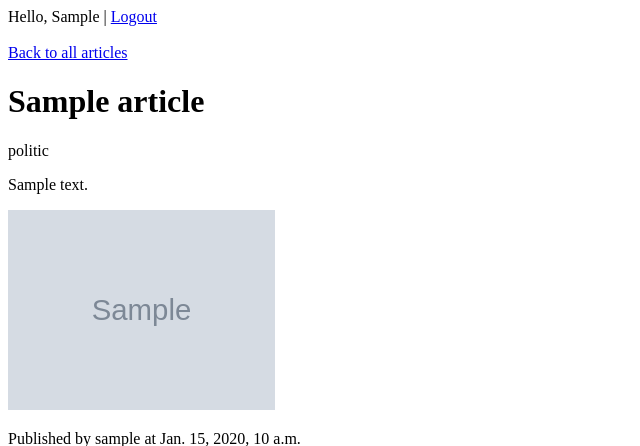
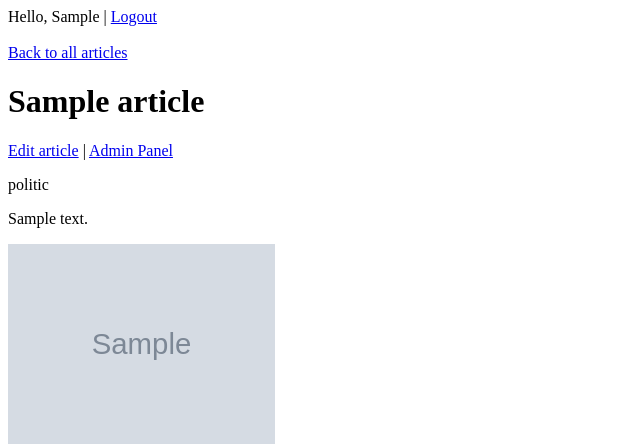
Before and after one commit to 4sokky/Final-Project-of-IT-Academy-Python-Web-Dev-course, a Django app: a page that uses main/templates/main/articles/detailed_article.html in a window 1280 px wide. Shown: the top 446 px of the page, without its empty margins (0-640 px from the left). Run offline with Django 3.2, Linux system fonts and the light colour scheme; a user stored in the database is signed in; tables that the repository leaves empty hold one stand-in row (values such as "Sample post"); grey boxes marked "Sample" are stand-in pictures.

Commit message:
Iteration 7: Added possibility to Edit and Delete articles from Admin Panel

```diff
--- a/main/forms.py
+++ b/main/forms.py
@@ -2,12 +2,19 @@ from django import forms
 from . import models
 
 
-class ArticleForm(forms.ModelForm):
+class ArticleCreateForm(forms.ModelForm):
     class Meta:
         model = models.Articles
-        fields = ('title', 'body', 'article_subject', 'image', 'created_by')     # TODO: Don't need to choose user
+        fields = ('title', 'body', 'article_subject', 'image', 'created_by')
+        # TODO: Don't need to choose user
         # TODO: Fix img upload from form
-        # TODO: Limit characters for fields in html
+        # TODO: Limit characters for fields
+
+
+class ArticleEditForm(forms.ModelForm):
+    class Meta:
+        model = models.Articles
+        fields = ('title', 'body', 'article_subject', 'image', 'created_by')
 
 
 class CommentsForm(forms.ModelForm):
--- a/main/models.py
+++ b/main/models.py
@@ -29,7 +29,7 @@ class Articles(models.Model):
         ('auto', 'Article about auto'),
         ('realty', 'Realty article'),
     ]
-    article_subject = models.CharField(max_length=42, choices=ARTICLE_SUBJECT, default='politic')   # TODO: Test without default
+    article_subject = models.CharField(max_length=42, choices=ARTICLE_SUBJECT, default='politic')   # TODO: Try it without default
 
     def __str__(self):
         return self.title
--- a/main/templates/main/admin/admin_panel.html
+++ b/main/templates/main/admin/admin_panel.html
@@ -7,7 +7,6 @@
     <h1>Articles Admin Panel</h1>
     <h3><a href="{% url "main:create_form" %}"> Create new article </a></h3>
     {% for article in articles %}
-        <p><a href="{{ article.get_absolute_url }}">{{ article.title }}</a> - <a href="#">Edit</a> | <a href="#">Delete</a></p>
-        <!-- TODO: Make it possible to edite and delete -->
+        <p><a href="{{ article.get_absolute_url }}">{{ article.title }}</a> - <a href="{% url 'main:edit_article' article.slug %}">Edit</a> | <a href="{% url 'main:delete_article' article.slug %}">Delete</a></p>
     {% endfor %}
 {% endblock %}
--- a/main/templates/main/articles/detailed_article.html
+++ b/main/templates/main/articles/detailed_article.html
@@ -5,6 +5,9 @@
 {% block body %}
     <br><a href="{% url "main:index" %}">Back to all articles</a><br>
     <h1>{{ article.title }}</h1>
+    {% if request.user.is_authenticated %}
+    <a href="{% url "main:edit_article" article.slug %}">Edit article</a> | <a href="{% url "main:admin_panel" %}">Admin Panel</a>
+    {% endif %}
     <p>{{ article.article_subject }}</p>
     <p>{{ article.body }}</p>
     {% if article.image %}
--- a/main/templates/main/index.html
+++ b/main/templates/main/index.html
@@ -11,7 +11,7 @@
     {% for article in articles %}
         <h2><a href="{{ article.get_absolute_url }}">{{ article.title }}</a></h2>
         <p>
-            {{ article.body|truncatechars:100 }}<br>
+            {{ article.body|truncatechars:100 }}<br><br>
             {% if article.image %}
                 <img src="{{ MEDIA_URL }}{{ article.image.url }}" alt="Can't upload image" height="200">
             {% endif %}
--- a/main/urls.py
+++ b/main/urls.py
@@ -16,8 +16,11 @@ class PWResetDoneHack(auth_views.PasswordResetView):
 urlpatterns = [
     path('', views.index, name='index'),
     path('<int:yy>_<int:mm>_<int:dd>/<slug:slug>/', views.detailed_article, name="detailed_article"),
+
     path('admin_panel/', views.admin_panel, name='admin_panel'),
     path('admin_panel/create_article/', views.create_article, name='create_form'),
+    path('admin_panel/edit_article/<str:slug>/', views.edit_article, name='edit_article'),
+    path('admin_panel/delete_article/<str:slug>/', views.delete_article, name='delete_article'),
 
     path('login/', auth_views.LoginView.as_view(), name='login'),
     path('logout/', auth_views.LogoutView.as_view(), name='logout'),
--- a/main/views.py
+++ b/main/views.py
@@ -40,8 +40,8 @@ def admin_panel(request):
 
 @login_required
 def create_article(request):
-    if request.method == "POST":
-        article_form = forms.ArticleForm(request.POST)
+    if request.method == 'POST':
+        article_form = forms.ArticleCreateForm(request.POST)
         if article_form.is_valid():
             new_article = article_form.save(commit=False)
             new_article.author = User.objects.first()       # TODO: Must be current user
@@ -49,5 +49,26 @@ def create_article(request):
             new_article.save()
             return redirect(new_article)
     else:
-        article_form = forms.ArticleForm()
+        article_form = forms.ArticleCreateForm()
     return render(request, "main/admin/create_article.html", {"form": article_form})
+
+
+@login_required
+def edit_article(request, slug):
+    article = models.Articles.objects.get(slug=slug)
+    form = forms.ArticleEditForm(instance=article)
+    if request.method == 'POST':
+        form = forms.ArticleEditForm(request.POST, instance=article)
+        if form.is_valid():
+            form.save()
+            return redirect(article)
+    return render(request, 'main/admin/edit_article.html', {'form': form})
+
+
+@login_required
+def delete_article(request, slug):
+    article = models.Articles.objects.get(slug=slug)
+    if request.method == 'POST':
+        article.delete()
+        return redirect('/admin_panel/')
+    return render(request, 'main/admin/delete_article.html', {'article': article})
```
Also changed, not shown: main/templates/main/admin/delete_article.html (added, +14 -0 lines), main/templates/main/admin/edit_article.html (added, +15 -0 lines).
